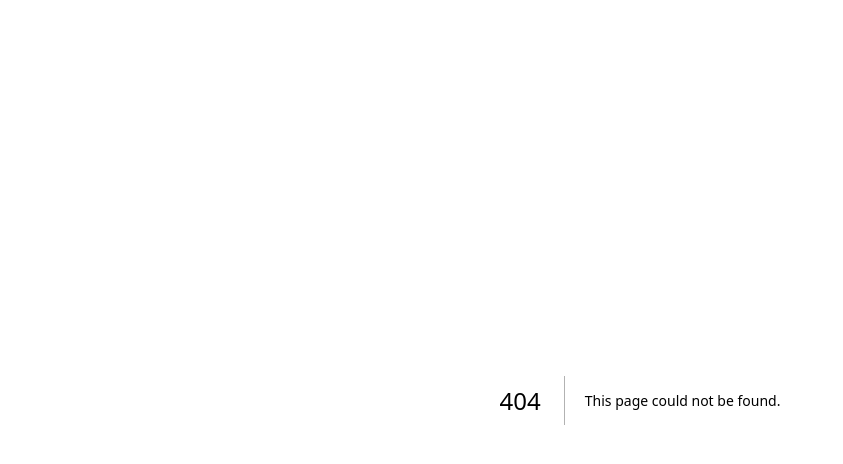
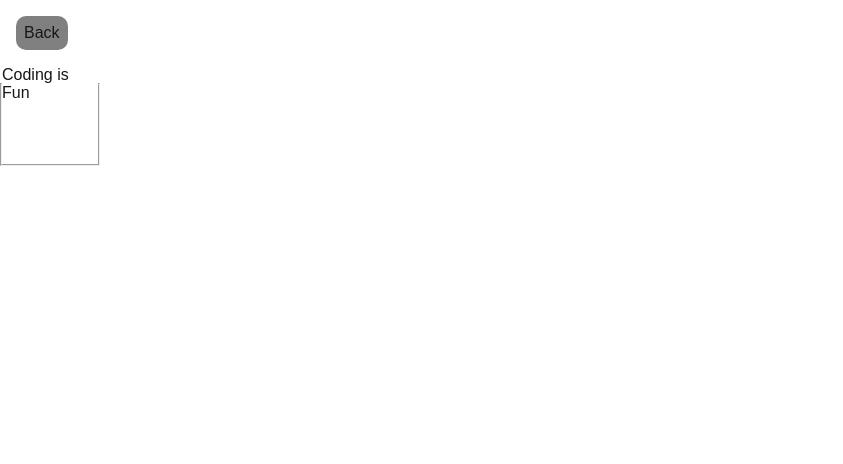
Before and after one commit to naimdanialjohar/aeon-bank-tech-assessment, a Next.js app: page /mcq-question-5 in a window 1280 px wide. Before the commit this address had no page. Shown: the top 464 px of the page, without its empty margins (0-843 px from the left). Built offline with nearby package versions, Linux system fonts and the light colour scheme.

Commit message:
answer for mcq 5

```diff
--- /dev/null
+++ b/src/app/mcq-question-5/page.tsx
@@ -0,0 +1,12 @@
+import LinkButton from '@/components/LinkButton';
+
+// answer is C
+// question specifically mentioned width and height are 100px
+export default () => (
+	<>
+		<LinkButton path="/mcq-answers">Back</LinkButton>
+		<fieldset style={{ height: '100px', width: '100px' }}>
+			<legend>Coding is Fun</legend>
+		</fieldset>
+	</>
+);
```
